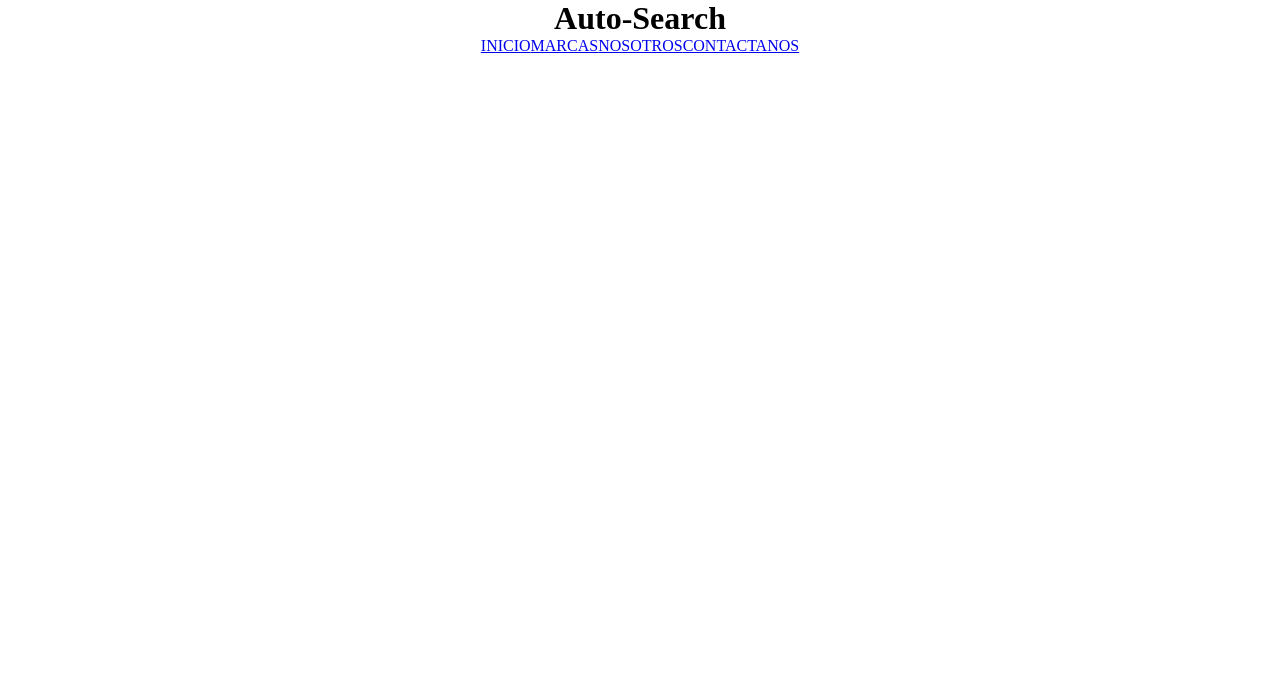
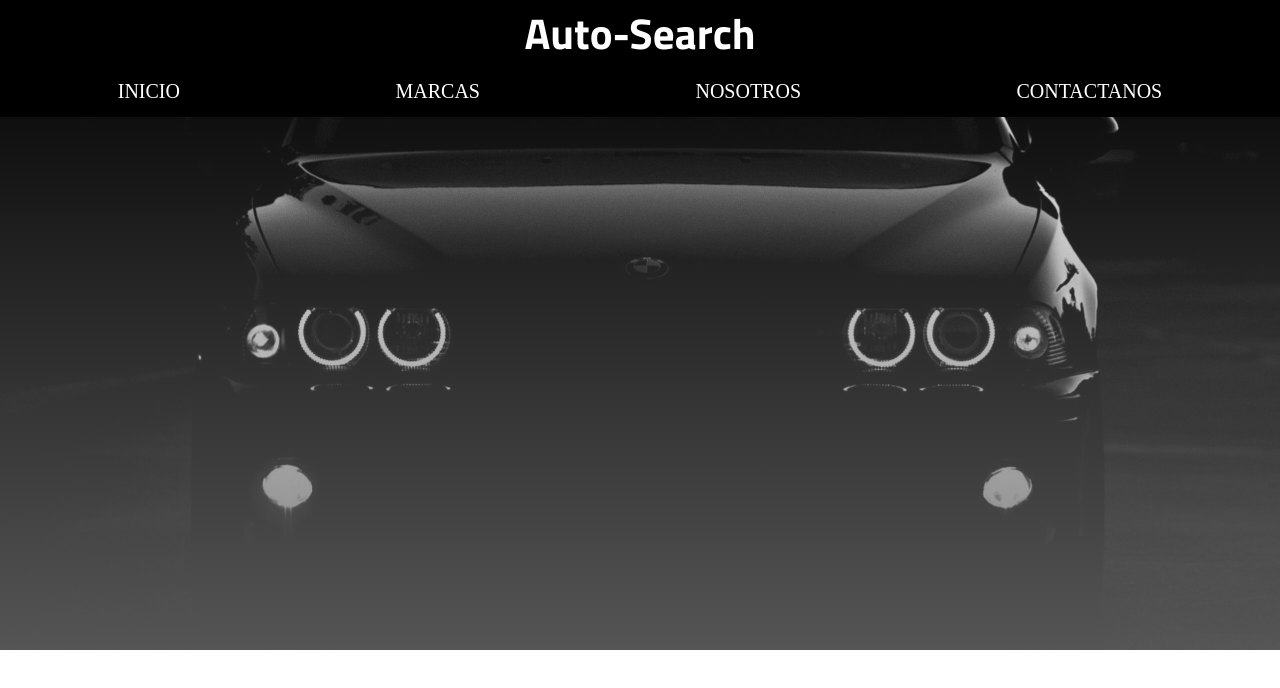
Before and after one commit to AdriGM08/Comparador, a plain HTML site: page index.html in a window 1280 px wide. Drawn offline with Linux system fonts and the light colour scheme.

Commit message:
Add files via upload

```diff
--- a/css/index.css
+++ b/css/index.css
@@ -1,20 +1,154 @@
+
 * {
-  margin: 0;
-  padding: 0;
+    margin: 0;
+    padding: 0;
+    box-sizing: border-box;
+}
+a{font-size: 20px;
+    text-decoration: none;
+color: white;}
+h1{
+    font-family: Titillium;
+    font-size: 43px;
 }
 
-#menuEncabezado {
-  background: linear-gradient(to right, white, rgb(1, 255, 255));
-  height: 50px;
-  width: 100%;
-  display: flex;
-  justify-content: space-around;
-  align-items: center;
-  user-select: none;
-  font-weight: bold;
-  font-family: 'Times New Roman', Times, serif;
-  font-size: 16px;
+p{
+    font-size: 20px;
+     font-family: TitilliumR;
+
 }
+
+header {
+    width: 100%;
+    height: 650px;
+
+    background-image: linear-gradient(rgba(0,0,0,0.0),rgba(100,100,100,0.85)) ,url(../img/banner.jpg);
+
+    background-attachment: fixed;
+    background-position: center;
+    background-size: cover;
+    position: relative;
+    overflow: hidden;
+    text-align: center;
+
+}
+
+
+
+ header.textos {
+    margin-top: 152px;
+}
+
+ .titulo {
+    font-size: 25px;
+    color: white;
+  background-color: rgb(0,0,0);
+
+  height: 70px;
+z-index: 999999;
+margin: 0 auto;
+border-bottom: 0px solid;
+width: 100%;
+position: fixed;
+top: 0;
+left: 0;
+right: 0;
+text-align: center;
+padding: 0 20px 20px 20px;
+
+
+}
+
+.menu {
+
+height: 10px;
+display: flex;
+justify-content: space-around;
+z-index: 999999;
+margin: 20px auto;
+width: 100%;
+position: fixed;
+top: 50px;
+left: 0;
+right: 0;
+text-align: center;
+padding: 10px 10px 35px 10px;
+background-color: rgb(0, 0, 0);
+border-bottom: 2px solid black;
+align-content: center;
+
+  animation: myAnim 2s cubic-bezier(0.36, 0, 0.66, -0.56) 0s 1 normal forwards;
+
+}
+
+@keyframes myAnim {
+  0% {
+    animation-timing-function: ease-in;
+    opacity: 0;
+    transform: translateY(-45px);
+  }
+
+  24% {
+    opacity: 0;
+  }
+
+  40% {
+    animation-timing-function: ease-in;
+    transform: translateY(-24px);
+  }
+
+  65% {
+    animation-timing-function: ease-in;
+    transform: translateY(-12px);
+  }
+
+  82% {
+    animation-timing-function: ease-in;
+    transform: translateY(-6px);
+  }
+
+  93% {
+    animation-timing-function: ease-in;
+    transform: translateY(-4px);
+  }
+
+  25%,
+  55%,
+  75%,
+  87% {
+    animation-timing-function: ease-out;
+    transform: translateY(0px);
+  }
+
+  100% {
+    animation-timing-function: ease-out;
+    opacity: 1;
+    transform: translateY(0px);
+  }
+}
+
+
+@font-face{
+    font-family: 'Titillium';
+   src: url('../fuente/TitilliumWeb-Bold.ttf') format('truetype');
+   font-style: normal;
+   font-weight: normal;
+
+ }
+
+ @font-face{
+    font-family: 'TitilliumR';
+   src: url('../fuente/TitilliumWeb-Light.ttf') format('truetype');
+   font-style: normal;
+   font-weight: normal;
+
+ }
+
+
+
+
+
+
 
 #portada {
   width: 100%;
```
